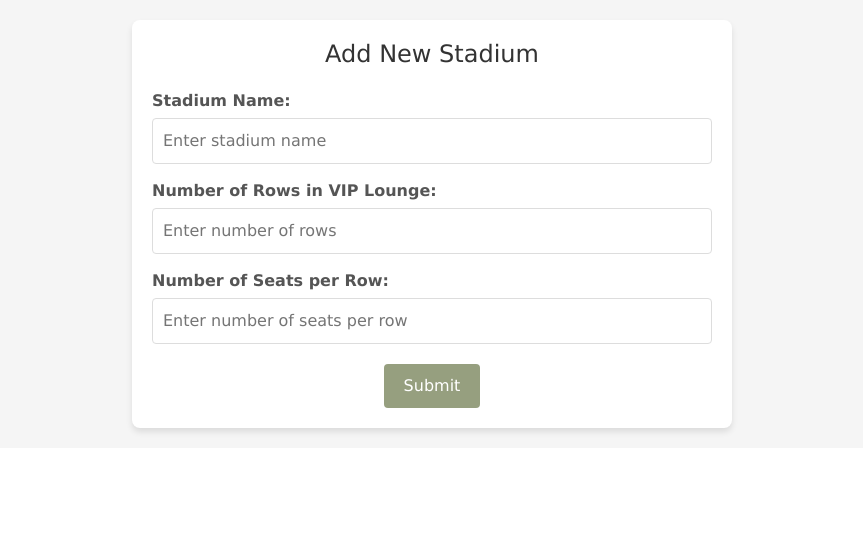
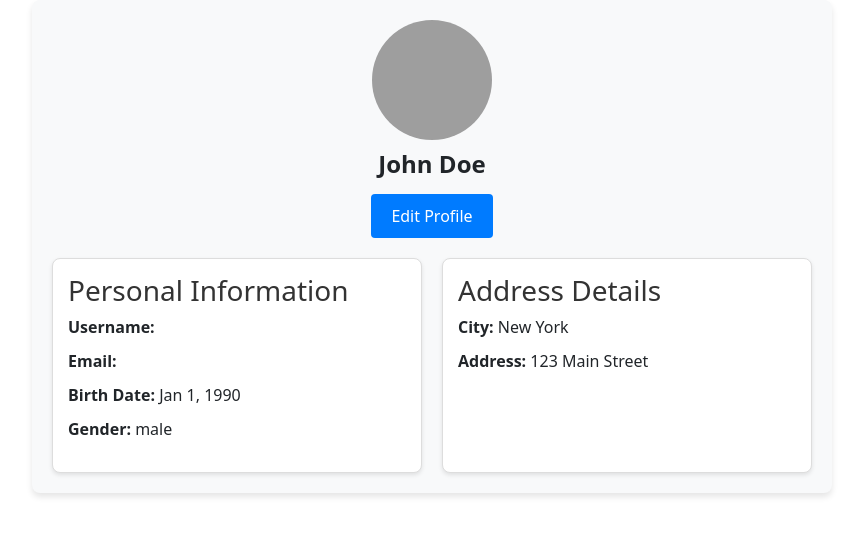
Before and after one commit to mennamohamed0207/Egyptian-Premier-League-Match-Reservation-System, an Angular app in the folder Frontend/match_reservation_app/: page /home in a window 1280 px wide. Shown: the top 536 px of the page, without its empty margins (208-1071 px from the left). Built offline with nearby package versions, Linux system fonts and the light colour scheme; grey boxes are pictures that could not be loaded.

Commit message:
initial style of profile page

```diff
--- a/Frontend/match_reservation_app/src/app/app.component.html
+++ b/Frontend/match_reservation_app/src/app/app.component.html
@@ -4,4 +4,5 @@
 <!-- <app-home-page></app-home-page> -->
 <!-- <router-outlet></router-outlet> -->
  <!-- <app-add-match></app-add-match> -->
-  <app-add-stadium></app-add-stadium>
+  <!-- <app-add-stadium></app-add-stadium> -->
+   <app-profile></app-profile>
--- a/Frontend/match_reservation_app/src/app/app.module.ts
+++ b/Frontend/match_reservation_app/src/app/app.module.ts
@@ -14,6 +14,7 @@ import { HeaderComponent } from './header/header.component';
 import { FooterComponent } from './footer/footer.component';
 import { AddMatchComponent } from './add-match/add-match.component';
 import { AddStadiumComponent } from './add-stadium/add-stadium.component';
+import { ProfileComponent } from './profile/profile.component';
 
 
 @NgModule({
@@ -28,7 +29,8 @@ import { AddStadiumComponent } from './add-stadium/add-stadium.component';
     HeaderComponent,
     FooterComponent,
     AddMatchComponent,
-    AddStadiumComponent
+    AddStadiumComponent,
+    ProfileComponent
   ],
   imports: [
     BrowserModule,
--- /dev/null
+++ b/Frontend/match_reservation_app/src/app/profile/profile.component.css
@@ -0,0 +1,98 @@
+.profile-container {
+    padding: 20px;
+    max-width: 800px;
+    margin: 0 auto;
+    background-color: #f8f9fa;
+    border-radius: 8px;
+    box-shadow: 0 4px 6px rgba(0, 0, 0, 0.1);
+}
+
+.profile-header {
+    text-align: center;
+    margin-bottom: 20px;
+}
+
+.profile-picture {
+    width: 120px;
+    height: 120px;
+    border-radius: 50%;
+    margin-bottom: 10px;
+    object-fit: cover;
+}
+
+.user-name {
+    font-size: 1.5rem;
+    font-weight: bold;
+    margin: 0;
+}
+
+.user-role {
+    color: #666;
+    margin: 5px 0 15px;
+}
+
+.edit-button {
+    padding: 10px 20px;
+    background-color: #007bff;
+    color: #fff;
+    border: none;
+    border-radius: 4px;
+    cursor: pointer;
+}
+
+.profile-details {
+    display: flex;
+    flex-wrap: wrap;
+    gap: 20px;
+}
+
+.details-card {
+    flex: 1;
+    min-width: 300px;
+    background: #fff;
+    border: 1px solid #ddd;
+    border-radius: 8px;
+    padding: 15px;
+    box-shadow: 0 2px 4px rgba(0, 0, 0, 0.1);
+}
+
+.details-card h3 {
+    margin-top: 0;
+    color: #333;
+}
+
+.details-card ul {
+    list-style: none;
+    padding: 0;
+}
+
+.details-card li {
+    margin-bottom: 10px;
+}
+
+.details-card label {
+    font-weight: bold;
+}
+
+.profile-actions {
+    text-align: center;
+    margin-top: 20px;
+}
+
+.profile-actions button {
+    padding: 10px 20px;
+    margin: 0 10px;
+    border: none;
+    border-radius: 4px;
+    cursor: pointer;
+}
+
+.profile-actions button:first-child {
+    background-color: #4caf50;
+    color: #fff;
+}
+
+.profile-actions button:last-child {
+    background-color: #f44336;
+    color: #fff;
+}
--- /dev/null
+++ b/Frontend/match_reservation_app/src/app/profile/profile.component.html
@@ -0,0 +1,71 @@
+<div class="profile-container">
+    <div class="profile-header">
+        <img src="assets/profile-placeholder.png" alt="User Profile Picture" class="profile-picture" />
+        <h2 class="user-name">{{ profileForm.value.firstName }} {{ profileForm.value.lastName }}</h2>
+        <p class="user-role">{{ profileForm.value.role }}</p>
+        <button (click)="editMode = !editMode" class="edit-button">
+            {{ editMode ? 'Cancel' : 'Edit Profile' }}
+        </button>
+    </div>
+
+    <div class="profile-details">
+        <!-- Personal Information -->
+        <div class="details-card">
+            <h3>Personal Information</h3>
+            <ul>
+                <li>
+                    <strong>Username:</strong> {{ profileForm.value.username }}
+                </li>
+                <li>
+                    <strong>Email:</strong> {{ profileForm.value.email }}
+                </li>
+                <li *ngIf="!editMode">
+                    <strong>Birth Date:</strong> {{ profileForm.value.birthDate | date }}
+                </li>
+                <li *ngIf="editMode">
+                    <label for="birthDate">Birth Date:</label>
+                    <input type="date" id="birthDate" formControlName="birthDate" />
+                </li>
+                <li *ngIf="!editMode">
+                    <strong>Gender:</strong> {{ profileForm.value.gender }}
+                </li>
+                <li *ngIf="editMode">
+                    <label for="gender">Gender:</label>
+                    <select id="gender" formControlName="gender">
+                        <option value="male">Male</option>
+                        <option value="female">Female</option>
+                        <option value="other">Other</option>
+                    </select>
+                </li>
+            </ul>
+        </div>
+
+        <!-- Address Details -->
+        <div class="details-card">
+            <h3>Address Details</h3>
+            <ul>
+                <li *ngIf="!editMode">
+                    <strong>City:</strong> {{ profileForm.value.city || 'N/A' }}
+                </li>
+                <li *ngIf="editMode">
+                    <label for="city">City:</label>
+                    <input type="text" id="city" formControlName="city" placeholder="Enter your city" />
+                </li>
+                <li *ngIf="!editMode">
+                    <strong>Address:</strong> {{ profileForm.value.address || 'N/A' }}
+                </li>
+                <li *ngIf="editMode">
+                    <label for="address">Address:</label>
+                    <textarea id="address" formControlName="address" rows="2"
+                        placeholder="Enter your address"></textarea>
+                </li>
+            </ul>
+        </div>
+    </div>
+
+    <!-- Save and Cancel Buttons -->
+    <div class="profile-actions" *ngIf="editMode">
+        <button (click)="onSubmit()" [disabled]="!profileForm.valid">Save Changes</button>
+        <button (click)="resetForm()">Cancel</button>
+    </div>
+</div>
--- /dev/null
+++ b/Frontend/match_reservation_app/src/app/profile/profile.component.ts
@@ -0,0 +1,51 @@
+import { Component } from '@angular/core';
+import { FormBuilder, FormGroup, Validators } from '@angular/forms';
+
+@Component({
+  selector: 'app-profile',
+  standalone: false,
+
+  templateUrl: './profile.component.html',
+  styleUrl: './profile.component.css'
+})
+export class ProfileComponent {
+  profileForm: FormGroup;
+  editMode = false;
+
+  constructor(private fb: FormBuilder) {
+    this.profileForm = this.fb.group({
+      username: [{ value: 'john_doe', disabled: true }],
+      email: [{ value: 'john.doe@example.com', disabled: true }],
+      firstName: ['John', [Validators.required]],
+      lastName: ['Doe', [Validators.required]],
+      birthDate: ['1990-01-01', Validators.required],
+      gender: ['male', Validators.required],
+      city: ['New York'],
+      address: ['123 Main Street'],
+      role: [{ value: 'Fan', disabled: true }],
+    });
+  }
+
+  onSubmit() {
+    if (this.profileForm.valid) {
+      const updatedProfile = this.profileForm.getRawValue();
+      console.log('Updated Profile:', updatedProfile);
+      this.editMode = false; // Exit edit mode
+    }
+  }
+
+  resetForm() {
+    this.editMode = false; // Exit edit mode
+    this.profileForm.reset({
+      username: 'john_doe',
+      email: 'john.doe@example.com',
+      firstName: 'John',
+      lastName: 'Doe',
+      birthDate: '1990-01-01',
+      gender: 'male',
+      city: 'New York',
+      address: '123 Main Street',
+      role: 'Fan',
+    });
+  }
+}
```
Also changed, not shown: 1 other file (tests, documents, lock files or other folders).
